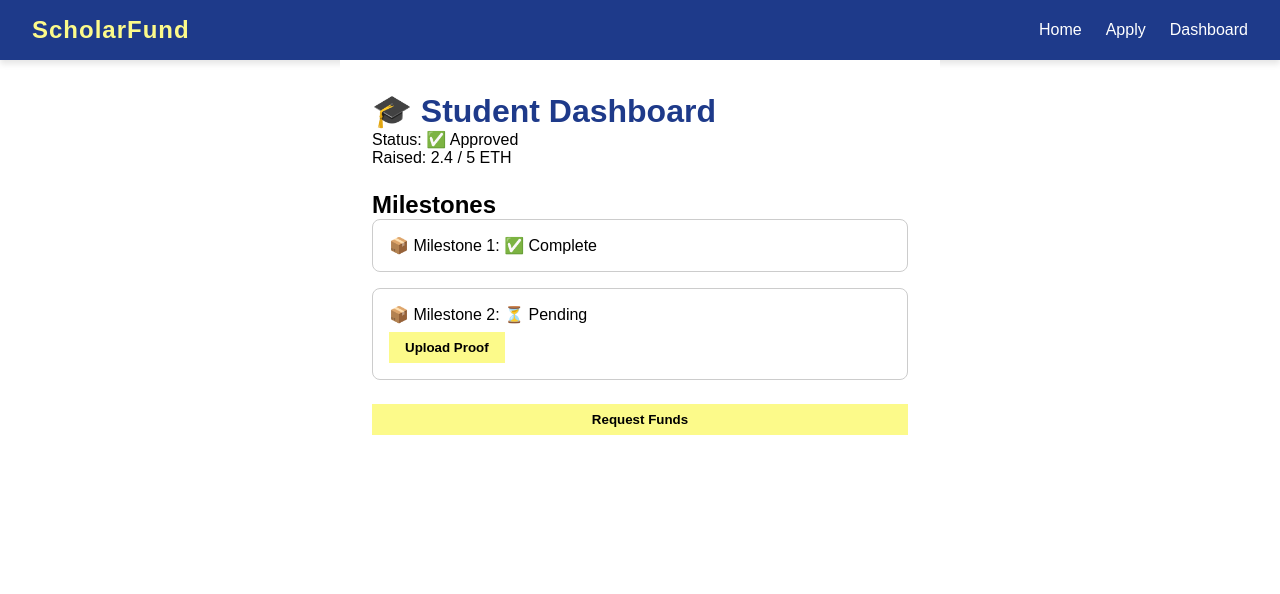
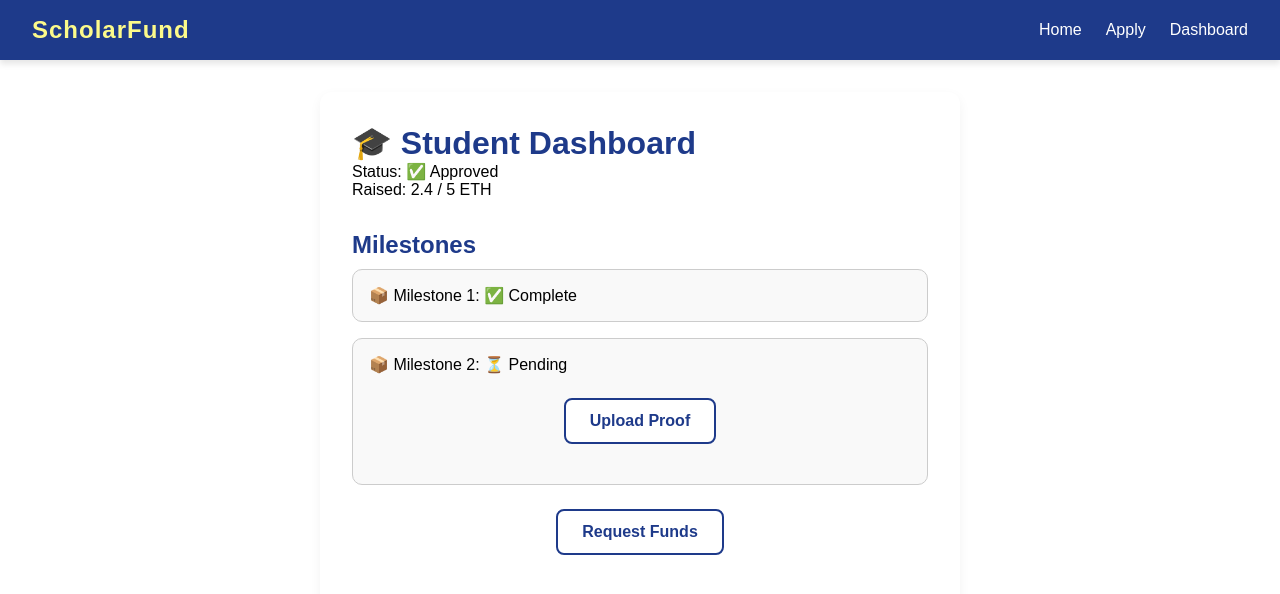
Before and after one commit to Elena-Jiyoung/ScholarFund, a Next.js app: page /dashboard in a window 1280 px wide. Shown: the top 594 px of the page. Built offline with nearby package versions, Linux system fonts and the light colour scheme.

Commit message:
apply page and dashboard page css fix + secondary button css

```diff
--- a/components/Layout/Navbar.js
+++ b/components/Layout/Navbar.js
@@ -11,7 +11,7 @@ const Nav = styled.nav`
   box-shadow: 0 4px 6px rgba(0, 0, 0, 0.1);
 `;
 
-const Brand = styled.h1`
+const Brand = styled(Link)`
   font-size: 1.5rem;
   font-weight: bold;
   letter-spacing: 1px;
@@ -48,7 +48,7 @@ const StyledLink = styled(Link)`
 export default function NavBar() {
   return (
     <Nav>
-      <Brand>ScholarFund</Brand>
+      <Brand href="/">ScholarFund</Brand>
       <NavLinks>
         <StyledLink href="/">Home</StyledLink>
         <StyledLink href="/apply">Apply</StyledLink>
--- a/components/Styles/CoolButton.js
+++ b/components/Styles/CoolButton.js
@@ -44,3 +44,38 @@ export const CoolButton = styled.button`
     transition: 0.5s;
   }
 `;
+
+export const SecondaryButton = styled.button`
+  padding: 0.75rem 1.5rem;
+  font-size: 1rem;
+  font-weight: bold;
+  border: 2px solid #1e3a8a;
+  border-radius: 8px;
+  background-color: #ffffff;
+  color: #1e3a8a;
+  cursor: pointer;
+  transition: all 0.3s ease-in-out;
+  position: relative;
+  overflow: hidden;
+
+  &:hover {
+    background-color: #1e3a8a;
+    color: #ffffff;
+    box-shadow: 0 4px 12px rgba(30, 58, 138, 0.2);
+    transform: translateY(-2px);
+  }
+
+  &:active {
+    transform: scale(0.97);
+  }
+
+  &:disabled {
+    opacity: 0.6;
+    cursor: not-allowed;
+  }
+
+  span {
+    position: relative;
+    z-index: 1;
+  }
+`;
--- a/pages/dashboard.js
+++ b/pages/dashboard.js
@@ -1,13 +1,16 @@
 //Student Dashboard (status & milestone requests)
 import styled from 'styled-components';
-import Navbar from '../components/Layout/Navbar';
+import NavBar from '../components/Layout/Navbar';
+import { SecondaryButton, ButtonWrapper } from '../components/Styles/CoolButton';
 
 const Container = styled.div`
-  max-width: 600px;
-  margin: 0 auto;
+  max-width: 640px;
+  margin: 2rem auto;
   padding: 2rem;
   background-color: #ffffff;
   color: #000000;
+  border-radius: 12px;
+  box-shadow: 0 4px 12px rgba(0, 0, 0, 0.05);
 `;
 
 const Title = styled.h1`
@@ -16,44 +19,42 @@ const Title = styled.h1`
   color: #1e3a8a;
 `;
 
-const MilestoneBox = styled.div`
-  border: 1px solid #ccc;
-  padding: 1rem;
-  border-radius: 8px;
-  margin-bottom: 1rem;
+const Section = styled.div`
+  margin-top: 2rem;
 `;
 
-const Button = styled.button`
-  background-color: #fcfa8a;
-  color: #000000;
-  padding: 0.5rem 1rem;
-  border: none;
-  font-weight: bold;
-  cursor: pointer;
-  margin-top: 0.5rem;
-
-  &:hover {
-    background-color: #f3f05e;
-  }
+const MilestoneCard = styled.div`
+  border: 1px solid #ccc;
+  border-radius: 10px;
+  padding: 1rem;
+  margin-bottom: 1rem;
+  background-color: #f9f9f9;
 `;
 
 export default function Dashboard() {
   return (
     <>
-        <Navbar />
+      <NavBar />
       <Container>
         <Title>🎓 Student Dashboard</Title>
         <p>Status: ✅ Approved</p>
         <p>Raised: 2.4 / 5 ETH</p>
-            <h2 style={{ marginTop: '1.5rem', fontWeight: 'bold' }}>Milestones</h2>
-          <MilestoneBox>
+
+        <Section>
+          <h2 style={{ color: '#1e3a8a', fontWeight: '600' , marginBottom: '10px' }}>Milestones</h2>
+          <MilestoneCard>
             <p>📦 Milestone 1: ✅ Complete</p>
-          </MilestoneBox>
-          <MilestoneBox>
+          </MilestoneCard>
+          <MilestoneCard>
             <p>📦 Milestone 2: ⏳ Pending</p>
-            <Button>Upload Proof</Button>
-          </MilestoneBox>
-          <Button style={{ width: '100%' }}>Request Funds</Button>
+            <ButtonWrapper>
+              <SecondaryButton><span>Upload Proof</span></SecondaryButton>
+            </ButtonWrapper>
+          </MilestoneCard>
+          <ButtonWrapper>
+            <SecondaryButton><span>Request Funds</span></SecondaryButton>
+          </ButtonWrapper>
+        </Section>
       </Container>
     </>
   );
--- a/pages/index.js
+++ b/pages/index.js
@@ -4,11 +4,13 @@ import Navbar from '../components/Layout/Navbar';
 import styled from 'styled-components';
 import { CoolButton, ButtonWrapper } from '../components/Styles/CoolButton';
 const Container = styled.div`
-  max-width: 600px;
-  margin: 0 auto;
+  max-width: 640px;
+  margin: 2rem auto;
   padding: 2rem;
   background-color: #ffffff;
   color: #000000;
+  border-radius: 12px;
+  box-shadow: 0 4px 12px rgba(0, 0, 0, 0.05);
 `;
 
 const Title = styled.h1`
```
Also changed, not shown: pages/apply.js (+30 -26 lines). Lines whose indentation alone changed are shown as unchanged.
